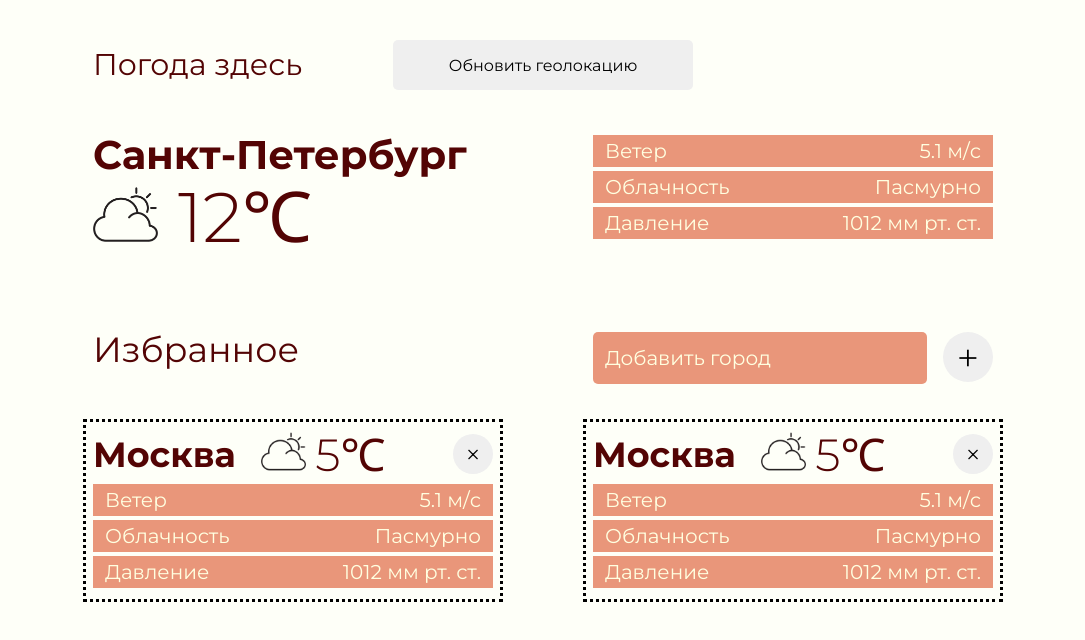
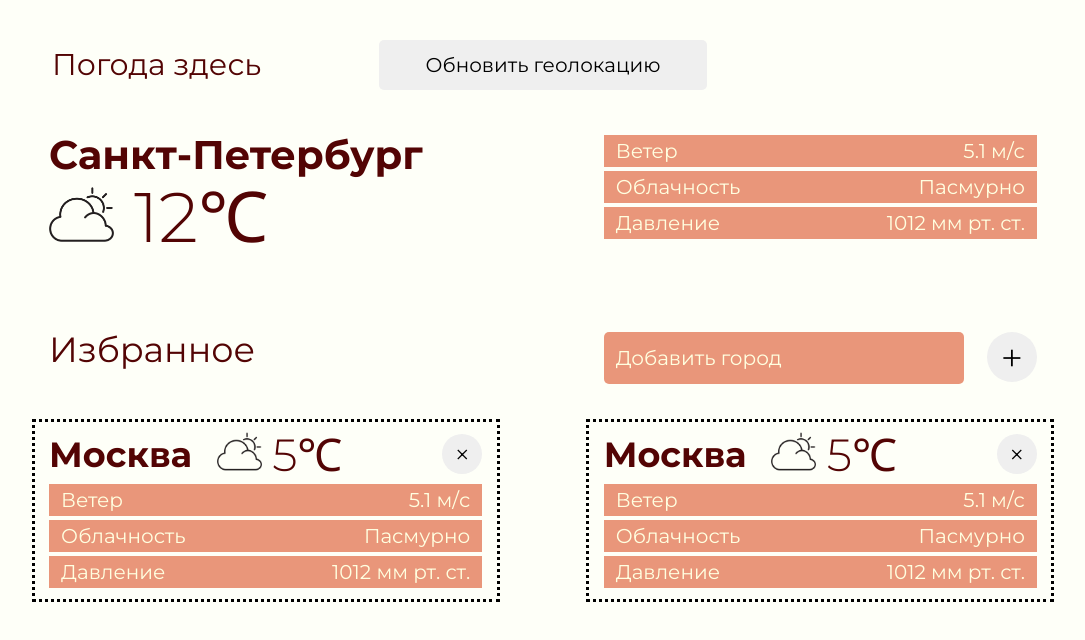
Before and after one commit to v-cognitio/itmoWeb2, a plain HTML site: page index.html in a window 1536 px wide. Shown: the whole page, without its empty margins (225-1310 px from the left). Drawn offline with Linux system fonts and the light colour scheme.

Commit message:
Refactor flex for laptop

```diff
--- a/styles.css
+++ b/styles.css
@@ -32,9 +32,9 @@ main {
 }
 
 div.tableElement {
-    padding: 7px;
+    padding: 7px 1%;
     width: 95%;
-    margin: 20px 40px 5px;
+    margin: 20px 3% 5px;
     border: 3px dotted transparent;
 }
 
@@ -165,6 +165,7 @@ div.geo {
 }
 
 span.geoLaptop {
+    font-size: 1.3vw;
     display: none;
 }
 
@@ -189,17 +190,17 @@ img.smallIcon {
     padding-bottom: 7px;
 }
 
-@media screen and (min-width: 1080px) {
+@media screen and (min-width: 1300px) {
     div.tableElement {
-        width: 400px;
+        width: 30%;
     }
 
     div.header {
-        width: 900px;
+        width: 68%;
         display: flex;
         align-items: center;
-        margin-left: 50px;
-        margin-right: 50px;
+        margin-left: 0;
+        margin-right: 0;
     }
 
     div.title {
```
